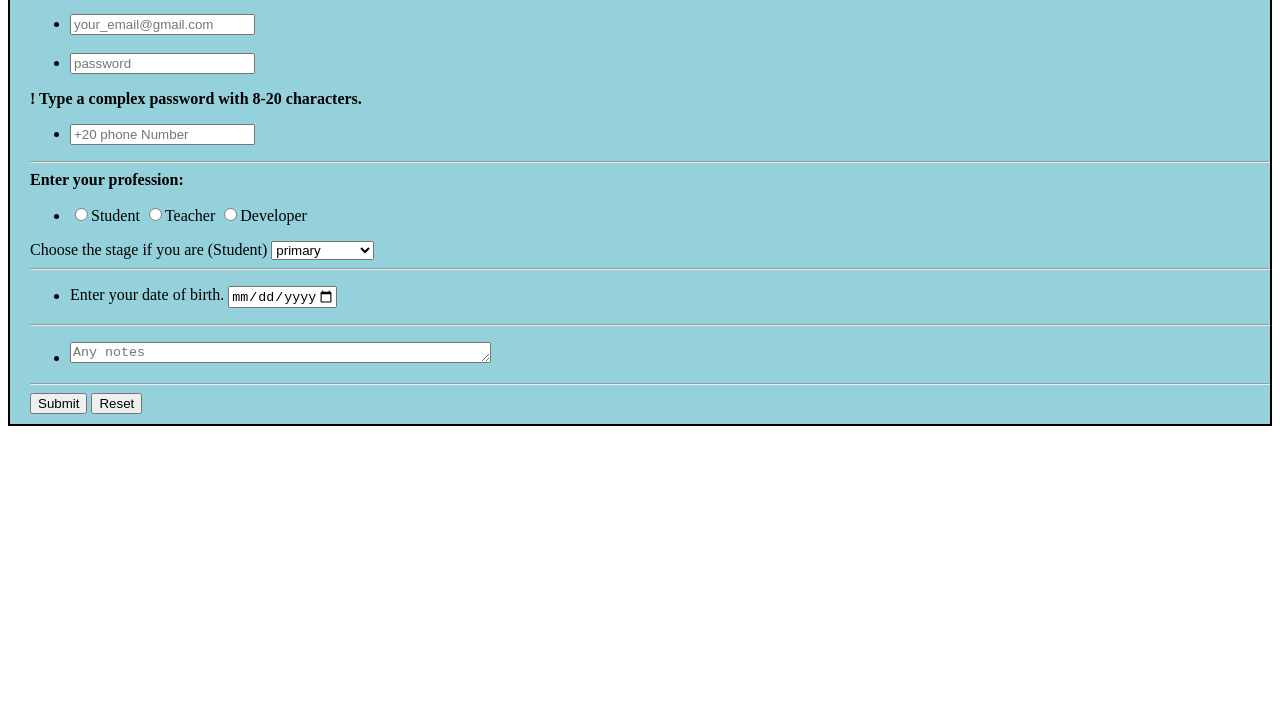
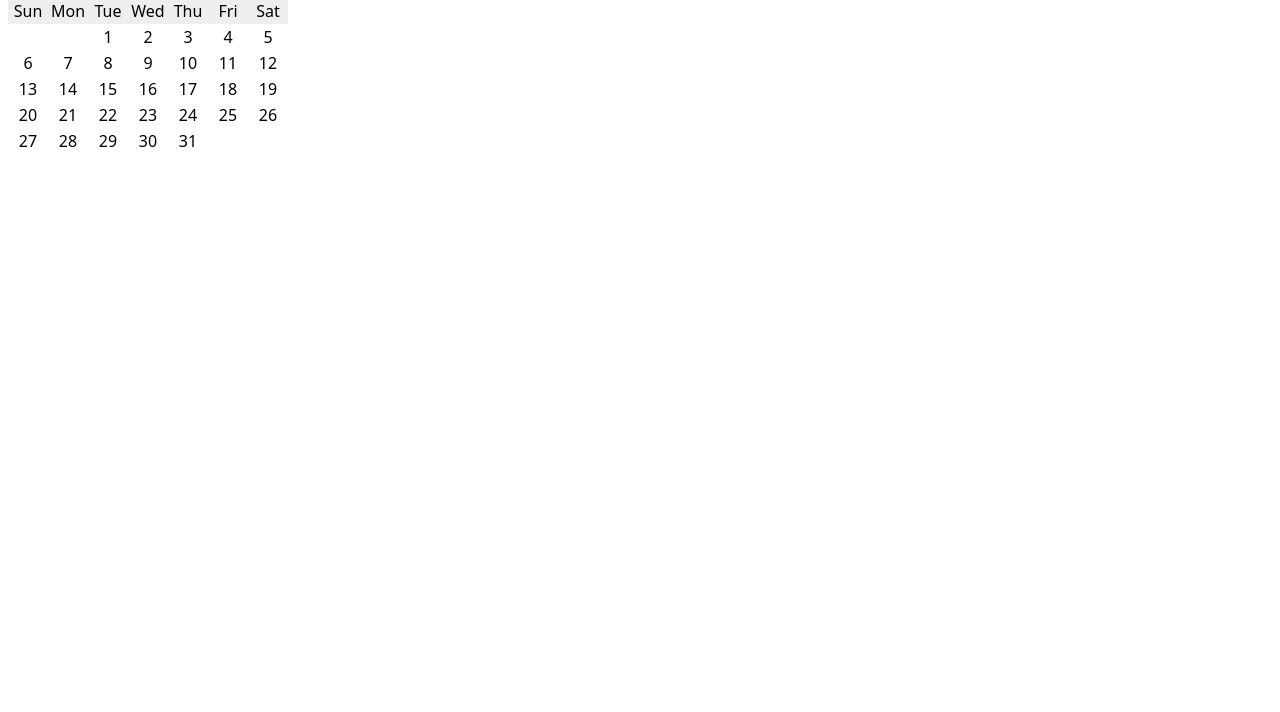
Before and after one commit to Sunnykumar8969/HTML, a plain HTML site: page index.html in a window 1280 px wide. Shown: the part 88-800 px from the top of the page. Drawn offline with Linux system fonts and the light colour scheme.

Commit message:
calender

```diff
--- a/index.html
+++ b/index.html
@@ -4,55 +4,54 @@
     <meta charset="UTF-8" />
     <meta http-equiv="X-UA-Compatible" content="IE=edge" />
     <meta name="viewport" content="width=device-width, initial-scale=1.0" />
-    <title>Registration form</title>
+    <title>Calendar</title>
     <link rel="stylesheet" href="style.css" />
   </head>
   <body>
-    <div class="bgcolor">
-      <h1>Registration form</h1>
-      <form>
-        Enter your details below
-        <ul>
-          <li><input type="email" placeholder="your_email@gmail.com" /></li>
-          <br />
-          <li><input type="password" placeholder="password" /></li>
-        </ul>
-        <b>! Type a complex password with 8-20 characters.</b>
-        <ul>
-          <li><input type="tel" placeholder="+20 phone Number" /></li>
-        </ul>
-        <hr />
-        <b> Enter your profession:</b>
-        <ul>
-          <li>
-            <input type="radio" name="pro" />Student
-            <input type="radio" name="pro" />Teacher
-            <input type="radio" name="pro" />Developer
-          </li>
-        </ul>
-        Choose the stage if you are (Student)
-        <select name="primary">
-          <option value="primary">primary</option>
-          <option value="Secondary">Secondary</option>
-          <option value="Sr.Secondary">Sr.Secondary</option>
-          <option value="College">College</option>
-        </select>
-        <hr />
-        <ul>
-          <li>
-            Enter your date of birth. <input type="date" max="2023-01-24" />
-          </li>
-        </ul>
-        <hr />
-        <ul>
-          <li>
-            <textarea rows="1" cols="50" placeholder="Any notes"></textarea>
-          </li>
-        </ul>
-        <hr />
-        <input type="Submit" value="Submit" />
-        <button type="Reset" onclick="Reset">Reset</button>
-      </form>
+    <div class="calendar-wrapper">
+      <h1>December 2020</h1>
+      <ol class="calendar">
+        <li class="day-name">Sun</li>
+        <li class="day-name">Mon</li>
+        <li class="day-name">Tue</li>
+        <li class="day-name">Wed</li>
+        <li class="day-name">Thu</li>
+        <li class="day-name">Fri</li>
+        <li class="day-name">Sat</li>
+
+        <li class="first-day">1</li>
+
+        <li>2</li>
+        <li>3</li>
+        <li>4</li>
+        <li>5</li>
+        <li>6</li>
+        <li>7</li>
+        <li>8</li>
+        <li>9</li>
+        <li>10</li>
+        <li>11</li>
+        <li>12</li>
+        <li>13</li>
+        <li>14</li>
+        <li>15</li>
+        <li>16</li>
+        <li>17</li>
+        <li>18</li>
+        <li>19</li>
+        <li>20</li>
+        <li>21</li>
+        <li>22</li>
+        <li>23</li>
+        <li>24</li>
+        <li>25</li>
+        <li>26</li>
+        <li>27</li>
+        <li>28</li>
+        <li>29</li>
+        <li>30</li>
+        <li>31</li>
+      </ol>
     </div>
   </body>
 </html>
--- a/style.css
+++ b/style.css
@@ -1,9 +1,30 @@
-.bgcolor{
-    background-color: rgb(149, 209, 218);
-    border:solid 2px black;
-    padding-left: 20px;
-    padding-bottom: 10px;
-}
-h1{
-   margin-top:0%;
-}
+.calendar-wrapper {
+    max-width: 280px;
+    font: 100% system-ui;
+  }
+  .calendar {
+    display: grid;
+    grid-template-columns: repeat(7, 1fr);
+  }
+
+  .first-day {
+    grid-column-start: 3;
+  }
+
+
+  .day-name {
+    background: #eee;
+  }
+
+  h1 {
+    text-align: center;
+  }
+  ol {
+    list-style: none;
+    margin: 0;
+    padding: 0;
+    text-align: center;
+  }
+  li {
+    padding: 2px;
+  }
```
